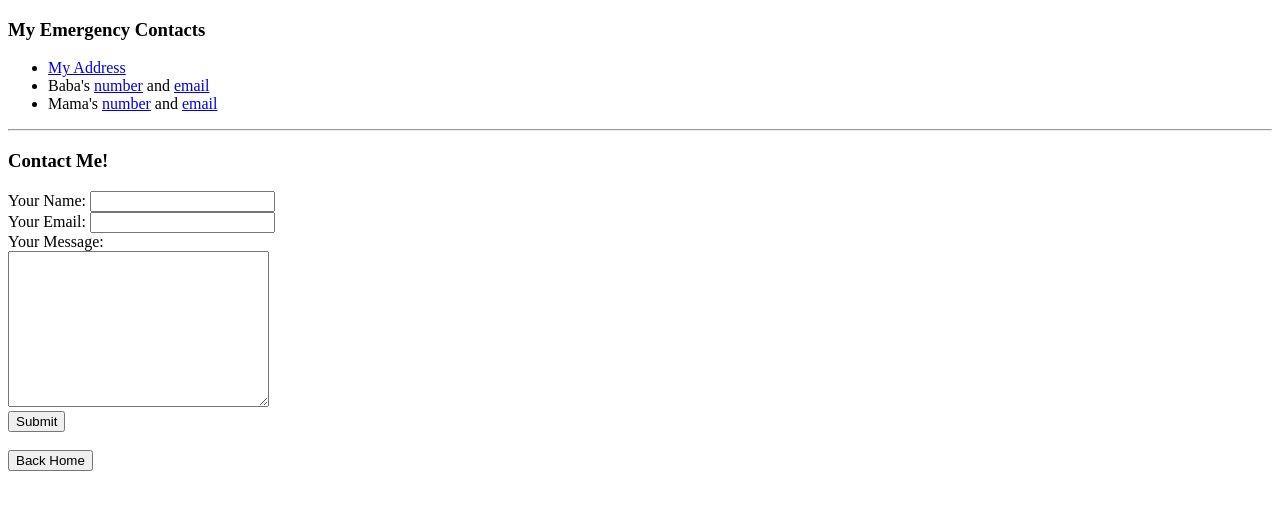
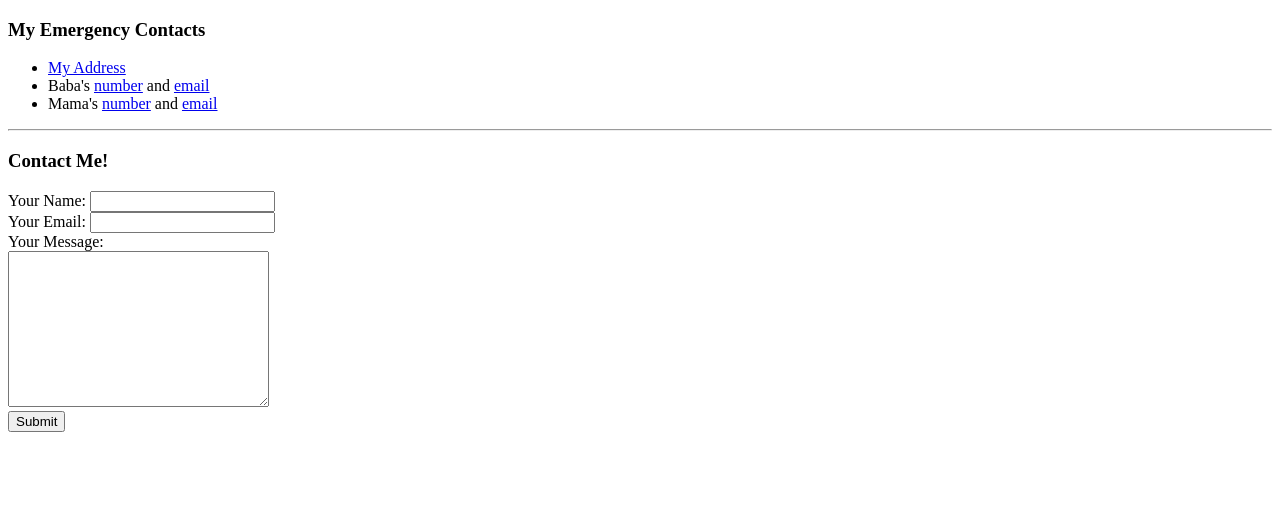
Before and after one commit to etteh/ElliesCV, a plain HTML site: page contactpage.html in a window 1280 px wide. Drawn offline with Linux system fonts and the light colour scheme.

Commit message:
Update contactpage.html

```diff
--- a/contactpage.html
+++ b/contactpage.html
@@ -22,8 +22,5 @@
       <textarea name="yourMessage" rows="10" cols="30"></textarea><br>
       <input type="submit" value="Submit">
     </form>
-    <form class="" action="index.html" method="post"><br>
-      <input type="submit" name="home" value="Back Home">
-    </form>
   </body>
 </html>
```
